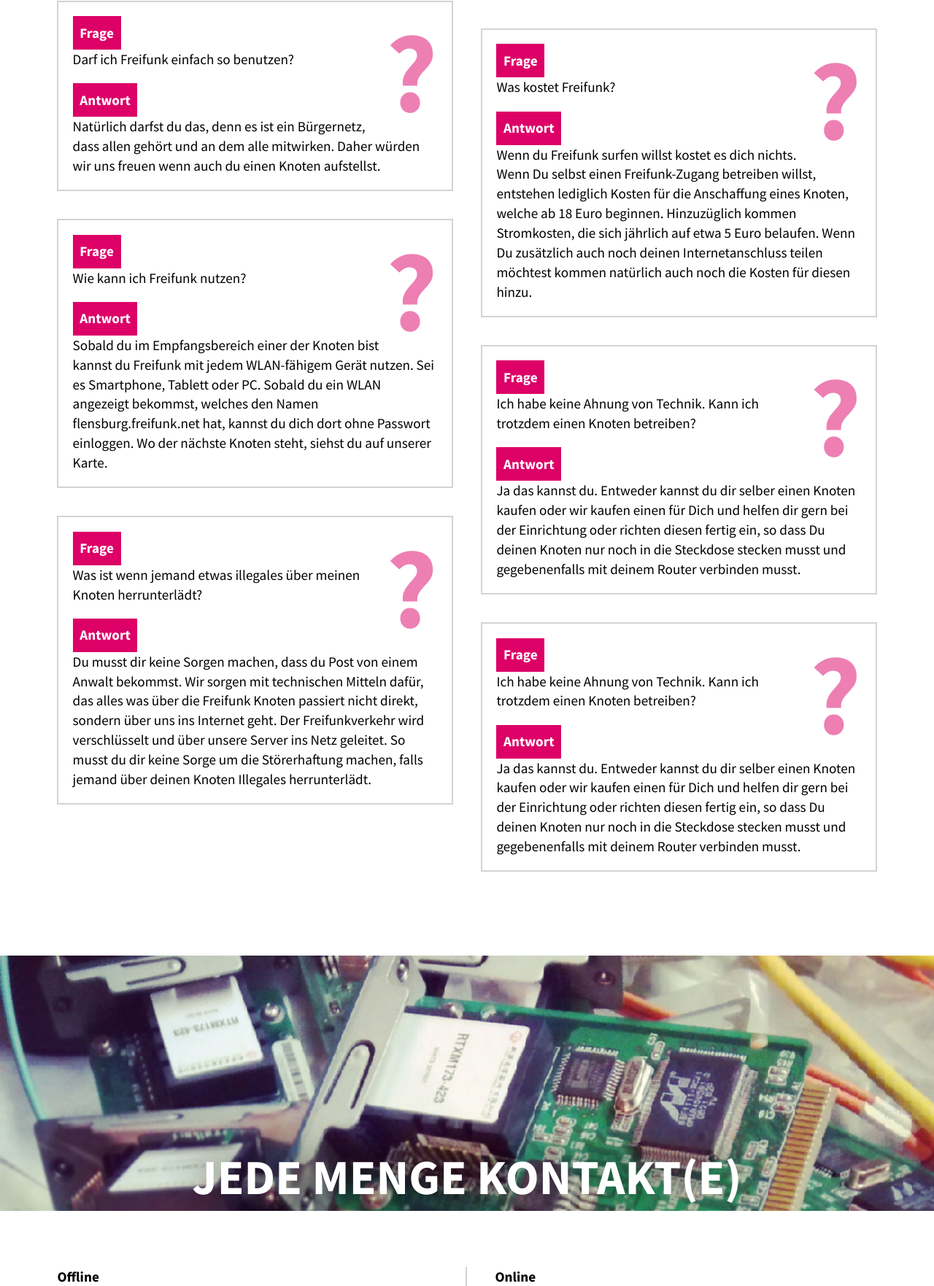
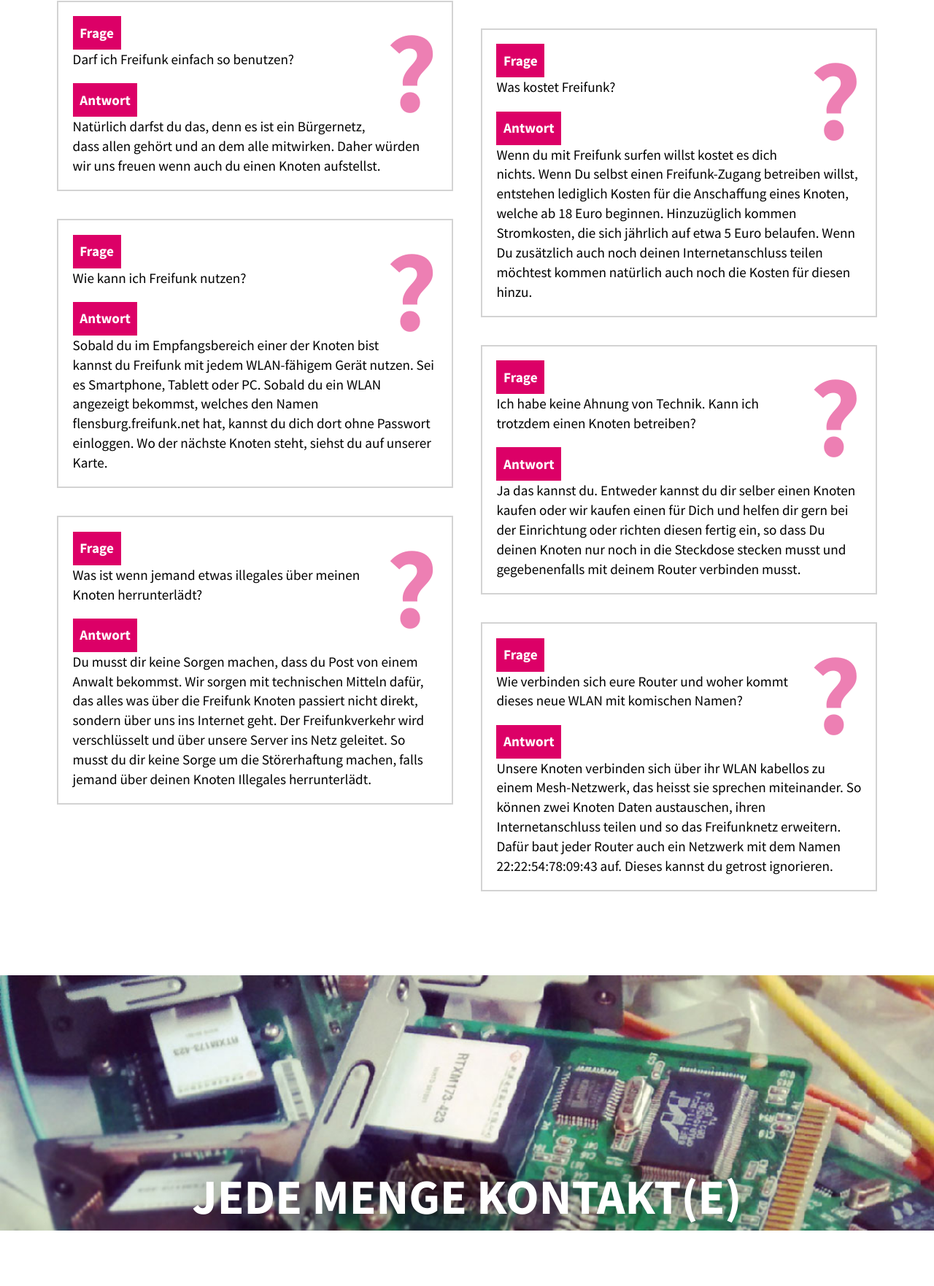
Before and after one commit to freifunk-flensburg/website, a PHP site: page / in a window 1280 px wide. Shown: the part 3695-5458 px from the top of the page at 73% size. Run offline with PHP 8.4, Linux system fonts and the light colour scheme; some libraries are stand-ins or nearby versions.

Commit message:
added new faq question
deleted duplicate faq question and fixed a typo

```diff
--- a/content/faq.php
+++ b/content/faq.php
@@ -25,7 +25,7 @@
 		<h4>Frage</h4>
 		<p>Was kostet Freifunk?</p>
 		<h4>Antwort</h4>
-		<p>Wenn du Freifunk surfen willst kostet es dich nichts. Wenn Du selbst einen Freifunk-Zugang betreiben willst, entstehen lediglich Kosten für die Anschaffung eines Knoten, welche ab 18 Euro beginnen. Hinzuzüglich kommen Stromkosten, die sich jährlich auf etwa 5 Euro belaufen. Wenn Du zusätzlich auch noch deinen Internetanschluss teilen möchtest kommen natürlich auch noch die Kosten für diesen hinzu.</p>
+		<p>Wenn du mit Freifunk surfen willst kostet es dich nichts. Wenn Du selbst einen Freifunk-Zugang betreiben willst, entstehen lediglich Kosten für die Anschaffung eines Knoten, welche ab 18 Euro beginnen. Hinzuzüglich kommen Stromkosten, die sich jährlich auf etwa 5 Euro belaufen. Wenn Du zusätzlich auch noch deinen Internetanschluss teilen möchtest kommen natürlich auch noch die Kosten für diesen hinzu.</p>
 	</article>
 	<article class="faq_content">
 		<h4>Frage</h4>
@@ -36,8 +36,8 @@
 
 	<article class="faq_content">
 		<h4>Frage</h4>
-		<p>Ich habe keine Ahnung von Technik. Kann ich trotzdem einen Knoten betreiben?</p>
+		<p>Wie verbinden sich eure Router und woher kommt dieses neue WLAN mit komischen Namen?</p>
 		<h4>Antwort</h4>
-		<p>Ja das kannst du. Entweder kannst du dir selber einen Knoten kaufen oder wir kaufen einen für Dich und helfen dir gern bei der Einrichtung oder richten diesen fertig ein, so dass Du deinen Knoten nur noch in die Steckdose stecken musst und gegebenenfalls mit deinem Router verbinden musst. </p>
+		<p>Unsere Knoten verbinden sich über ihr WLAN kabellos zu einem Mesh-Netzwerk, das heisst sie sprechen miteinander. So können zwei Knoten Daten austauschen, ihren Internetanschluss teilen und so das Freifunknetz erweitern. Dafür baut jeder Router auch ein Netzwerk mit dem Namen 22:22:54:78:09:43 auf. Dieses kannst du getrost ignorieren.</p>
 	</article>
 </section>
```
